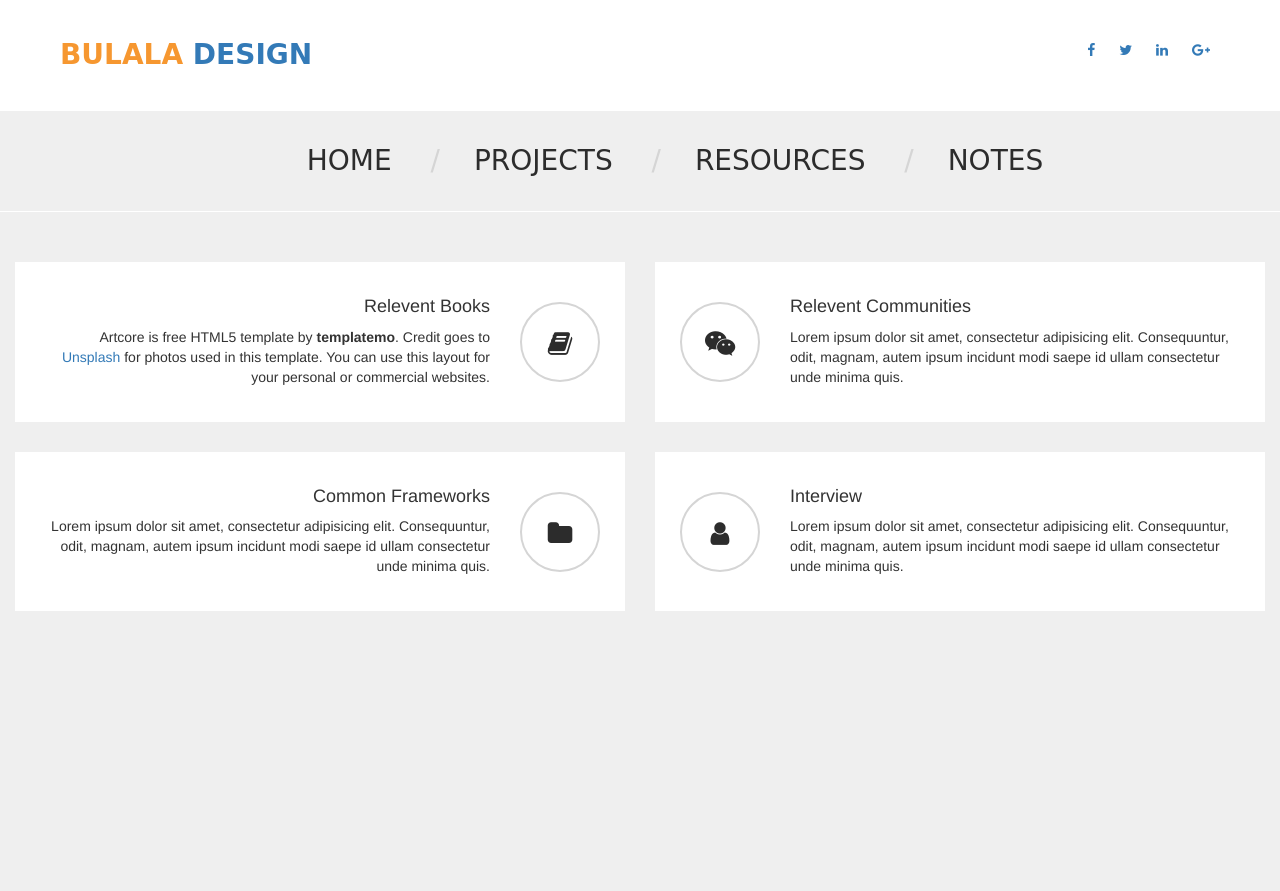
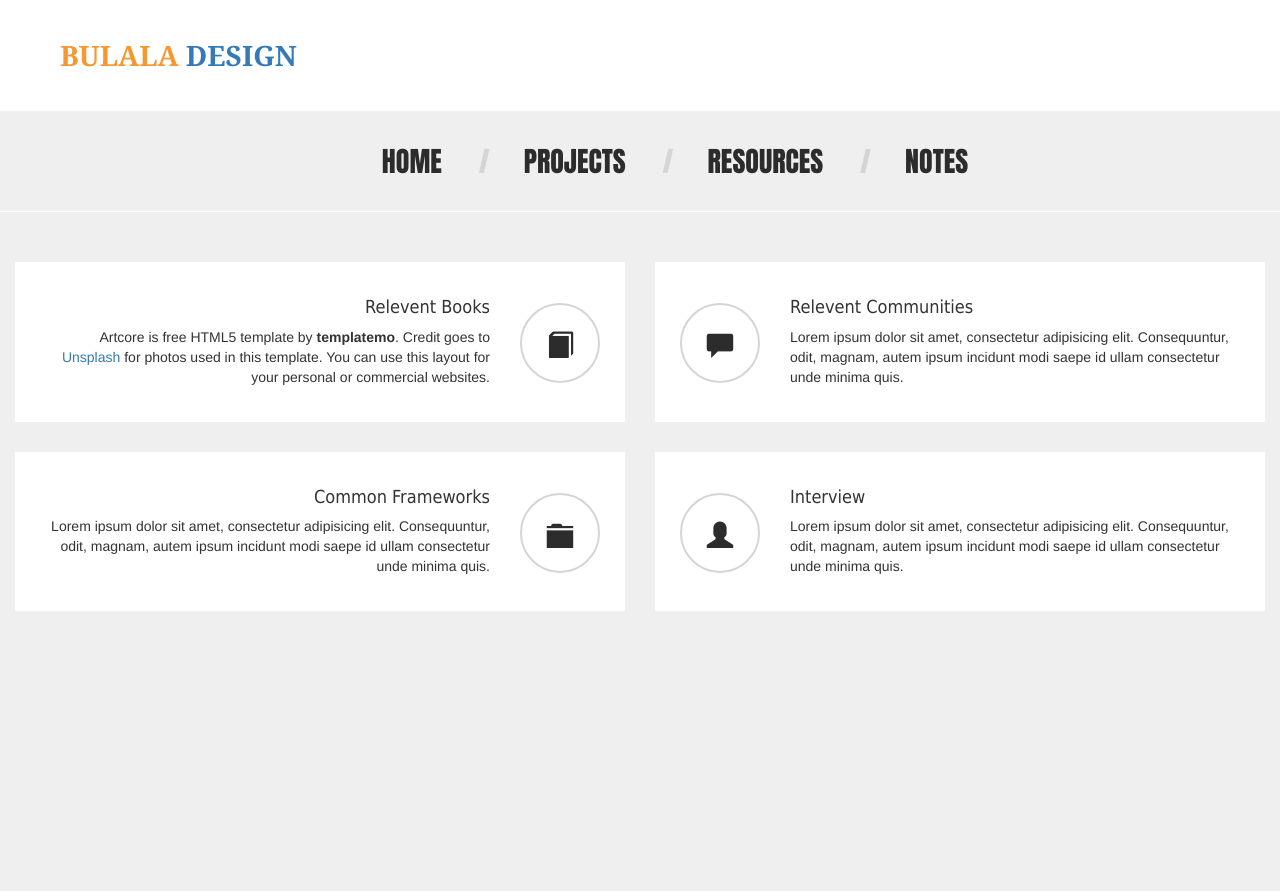
Before and after one commit to Bulala-liu/portfolio_website, a Python web app: template templates/main/resource.html in a window 1280 px wide. Run offline with Jinja, Linux system fonts and the light colour scheme; the template is opened without the code that fills it, so the values that code supplies are empty; some libraries are stand-ins or nearby versions.

Commit message:
modify the font

```diff
--- a/static/foodknow/foodknow.css
+++ b/static/foodknow/foodknow.css
@@ -9,3 +9,9 @@
     display: table-cell;
     vertical-align: middle;
 }
+body {
+	background-image: url('http://localhost/static/main/food.png');
+	background-origin: border-box;
+	background-repeat: no-repeat;
+	background-size: 1200px 800px;
+}
--- a/static/localweather2/weather.css
+++ b/static/localweather2/weather.css
@@ -1,3 +1,7 @@
+/*@font-face {
+  font-family: 'Oswald-Regular';
+  src: url('http://localhost/static/main/Oswald-Regular.ttf');
+}*/
 h1 {
 	font-family: "Comic Sans MS", cursive, sans-serif;
 	font-size : 4em;
--- a/static/main/main.css
+++ b/static/main/main.css
@@ -1,3 +1,7 @@
+/*@font-face {
+  font-family: 'Oswald';
+  src: url('http://localhost/static/main/Oswald-Regular.ttf');
+}*/
 .logo {
 	padding-top: 20px;
     padding-bottom: 30px;
@@ -5,7 +9,7 @@
 }
 
 .logo h1 {
-  font-family: 'Rakkas', cursive;
+  font-family: Georgia;
   display: inline-block;
   font-size: 2em;
   text-transform: uppercase;
@@ -49,7 +53,8 @@
 	display: inline;
     margin-left: 30px;
     position: relative;
-    font-family: 'Lalezar', cursive;
+/*    font-family: 'Lalezar', cursive;*/
+    font-family: Impact;
     font-size: 2em;
 }
 .menu-wrapper ul li:after {
@@ -174,7 +179,7 @@ div#search input[type=text] {
     border-radius: 4px;
     font-size: 16px;
     background-color: white;
-    /*background-image: 'searchicon.png';*/
+    background-image: url('http://localhost/static/main/searchicon.png');
     background-position: 10px 10px;
     background-repeat: no-repeat;
     padding: 12px 20px 12px 40px;
@@ -207,7 +212,8 @@ div#search input[type=text]:focus {
 }
 #search a, p#help {
    text-decoration: none;
-   font-family: 'Arimo', cursive;
+/*   font-family: 'Arimo', cursive;*/
+   font-family: Helvetica;
    font-size: 1.5em;
 
    color: black;
@@ -326,6 +332,7 @@ div#search input[type=text]:focus {
   overflow: hidden;
 }
 .service-item .service-content h4 {
+  font-family: Tahoma;
   font-size: 18px;
   margin-bottom: 10px;
   font-weight: normal;
--- a/templates/localweather2/index.html
+++ b/templates/localweather2/index.html
@@ -3,7 +3,7 @@
 	<!-- 新 Bootstrap 核心 CSS 文件 -->
 		<link rel="stylesheet" href="http://cdn.bootcss.com/bootstrap/3.3.0/css/bootstrap.min.css">
 		<link href="https://cdnjs.cloudflare.com/ajax/libs/weather-icons/1.3.2/css/weather-icons.min.css" rel="stylesheet prefetch">
-		<link href="{{static_url('localweather2/weather.css')}}" rel="stylesheet" type="text/css">
+		<link href="{{static_url('localweather/weather.css')}}" rel="stylesheet" type="text/css">
 		<script  src="{{static_url('localweather2/weather.js')}}">
 		</script>
 
--- a/templates/main/index.html
+++ b/templates/main/index.html
@@ -19,14 +19,14 @@
     	  <div class = "logo col-md-8 col-sm-6 col-xs-4">
     		<h1><a href="/"><em>Bulala</em>Design</a></h1>
     	  </div>
-          <div class="social-top col-md-4 col-sm-6">
+<!--           <div class="social-top col-md-4 col-sm-6">
             <ul>
             <li><a href="#" class="fa fa-facebook"></a></li>
             <li><a href="#" class="fa fa-twitter"></a></li>
             <li><a href="#" class="fa fa-linkedin"></a></li>
             <li><a href="#" class="fa fa-google-plus"></a></li>
             </ul>
-          </div>
+          </div> -->
           <div class = "menu-wrapper col-md-12 col-sm-12 col-xs-12">
            <ul >
              <li class="active"><a href="/">HOME</a></li>
--- a/templates/main/resource.html
+++ b/templates/main/resource.html
@@ -8,7 +8,7 @@
             <meta content="width=device-width, initial-scale=1" name="viewport">
 <!--                 <link href="https://fonts.googleapis.com/css?family=Rakkas|Lalezar|Arimo|Yatra+One" rel="stylesheet"> -->
                     <!-- <link href="https://fonts.googleapis.com/css?family=Rancho&effect=shadow-multiple" rel="stylesheet"> -->
-                    <link href="https://cdnjs.cloudflare.com/ajax/libs/font-awesome/4.6.3/css/font-awesome.css" rel="stylesheet"/>
+                   <!--  <link href="https://cdnjs.cloudflare.com/ajax/libs/font-awesome/4.6.3/css/font-awesome.css" rel="stylesheet"/> -->
                     <link href="http://cdn.bootcss.com/bootstrap/3.3.0/css/bootstrap.min.css" rel="stylesheet">
                         <link href="{{static_url('main/main.css')}}" rel="stylesheet">
                             <script src="http://cdn.bootcss.com/jquery/3.1.1/jquery.min.js">
@@ -31,7 +31,7 @@
                         </a>
                     </h1>
                 </div>
-                <div class="social-top col-md-4 col-sm-6">
+<!--                 <div class="social-top col-md-4 col-sm-6">
                     <ul>
                         <li>
                             <a class="fa fa-facebook" href="#">
@@ -50,7 +50,7 @@
                             </a>
                         </li>
                     </ul>
-                </div>
+                </div> -->
                 <div class="menu-wrapper col-md-12 col-sm-12 col-xs-12">
                     <ul>
                         <li class="active">
@@ -84,7 +84,7 @@
                   <div class="col-md-6 service-item service-left">
                         <div class="box-content">
                             <div class="service-icon">
-                                <i class="fa fa-book"></i>
+                                <i class="glyphicon glyphicon-book"></i>
                             </div>
                             <div class="service-content">
                                 <h4>Relevent Books</h4>
@@ -95,7 +95,7 @@
                     <div class="col-md-6 service-item service-right">
                         <div class="box-content">
                             <div class="service-icon">
-                                <i class="fa fa-weixin"></i>
+                                <i class="glyphicon glyphicon-comment"></i>
                             </div>
                             <div class="service-content">
                                 <h4>Relevent Communities</h4>
@@ -106,7 +106,7 @@
                     <div class="col-md-6 service-item service-left">
                         <div class="box-content">
                             <div class="service-icon">
-                                <i class="fa fa-folder"></i>
+                                <i class="glyphicon glyphicon-folder-close"></i>
                             </div>
                             <div class="service-content">
                                 <h4>Common Frameworks</h4>
@@ -117,7 +117,7 @@
                       <div class="col-md-6 service-item service-right">
                         <div class="box-content">
                             <div class="service-icon">
-                                <i class="fa fa-user"></i>
+                                <i class="glyphicon glyphicon-user"></i>
                             </div>
                             <div class="service-content">
                                 <h4>Interview</h4>
```
Also changed, not shown: static/main/Oswald-Regular.ttf (added), static/main/food1.jpg (added).
